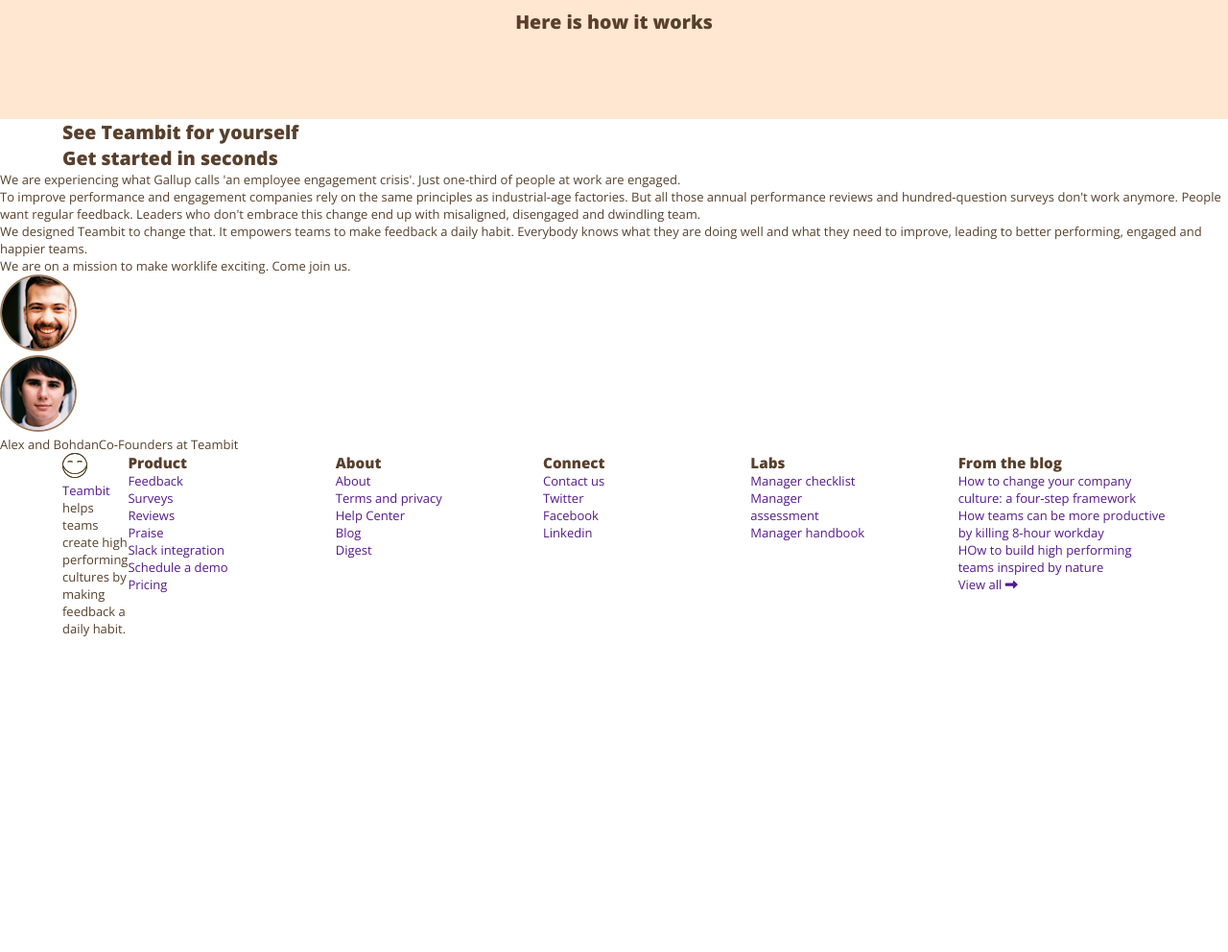
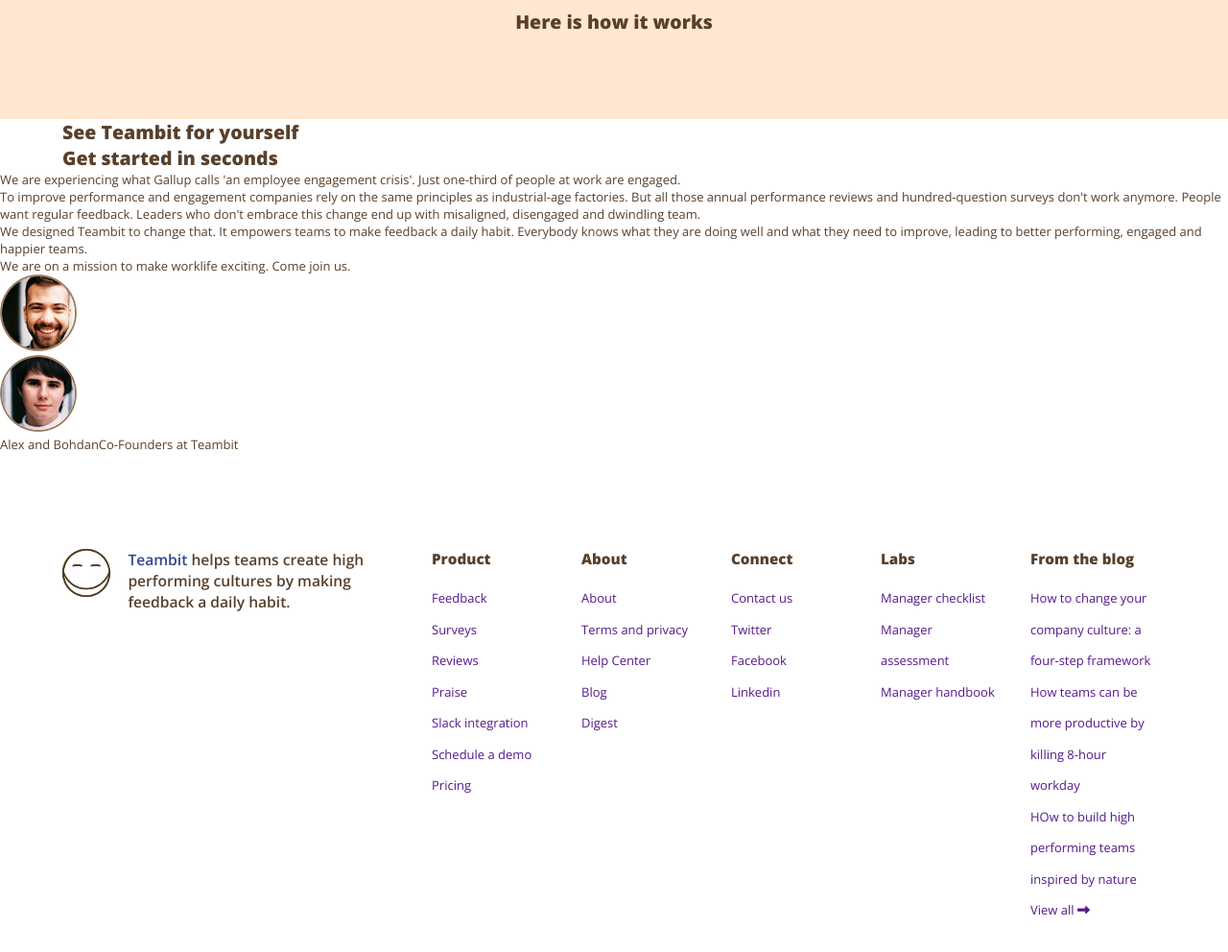
Before and after one commit to ducthang-vu/node-sass-teambit, a website: page index.html in a window 1280 px wide. Shown: the part 2640-3632 px from the top of the page at 96% size. Before the commit the page ends 3304 px from the top, so only its background shows below. Drawn offline with nearby package versions, Linux system fonts and the light colour scheme.

Commit message:
footer almost completed

```diff
--- a/index.html
+++ b/index.html
@@ -202,8 +202,8 @@
     <footer class="footer">
         <div class="container flex central">
             <div class="footer-left">
-                <img src="dist/img/logo-small.svg" alt="">
-                <p>
+                <img src="dist/img/logo-small.svg" alt="" class="in-block">
+                <p class="in-block">
                     <a href="">Teambit</a>
                     helps teams create high performing cultures by making feedback a daily habit.
                 </p>
--- a/src/scss/partials/_common.scss
+++ b/src/scss/partials/_common.scss
@@ -32,6 +32,10 @@
     display: flex;
 }
 
+.in-block {
+    display: inline-block;
+}
+
 .text-center {
     text-align: center;
 }
--- a/src/scss/partials/_footer.scss
+++ b/src/scss/partials/_footer.scss
@@ -1,9 +1,37 @@
 .footer {
+    padding-top: 100px;
+    padding-bottom: 55px;
+
     .footer-left {
-        flex-basis: 300px;
+        flex-basis: 370px;
+        font-weight: 600;
+
+        img {
+            margin-right: 15px;
+            width: 50px;
+        }
+
+        p {
+            width: 250px;
+            vertical-align: top;
+            font-size: 120%;
+
+            a {
+            color: $blue;
+            }
+        }
     }
 
     .list-box {
-        flex-basis: calc(100% - 300px / 5)
+        flex-basis: calc((100% - 370px) / 5);
+        padding: 0 15px;
+
+        h3 {
+            margin-bottom: 15px;
+        }
+
+        li {
+            line-height: 250%;
+        }
     }
 }
```
Also changed, not shown: dist/css/main.css.
